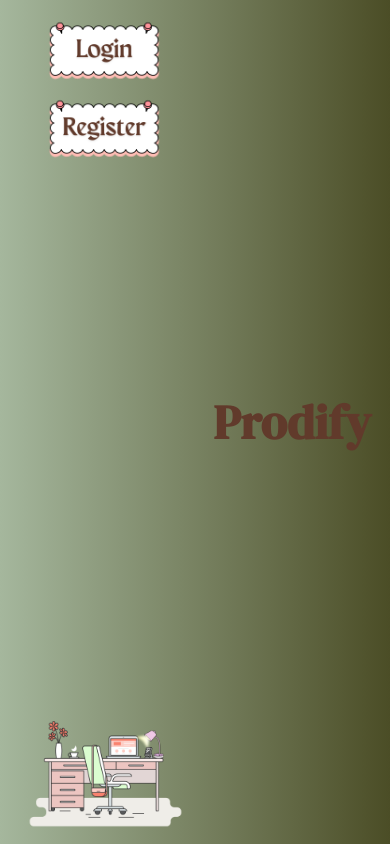
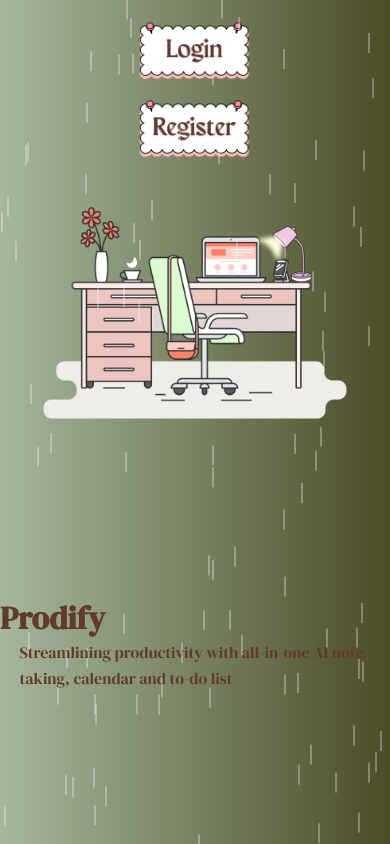
Before and after one commit to xxcel3/prodify-app, a React (Vite) app in the folder frontend/: page /landing in a window 390 px wide. Built offline with nearby package versions, Linux system fonts and the light colour scheme; no server answers.

Commit message:
Rain and Tagline

```diff
--- /dev/null
+++ b/frontend/src/components/RainOverlay.jsx
@@ -0,0 +1,31 @@
+import React, { useEffect, useRef } from "react"
+import "../styles/RainOverlay.css"
+
+const RainOverlay = () => {
+  const containerRef = useRef(null)
+
+  useEffect(() => {
+    const container = containerRef.current
+    if (!container) return
+
+    // Clear previous drops if any
+    container.innerHTML = ""
+
+    const numDrops = 100
+    for (let i = 0; i < numDrops; i++) {
+      const drop = document.createElement("div")
+      drop.className = "drop"
+
+      // Randomize position and animation
+      drop.style.left = `${Math.random() * 100}%`
+      drop.style.animationDuration = `${1 + Math.random() * 1.5}s`
+      drop.style.animationDelay = `${Math.random() * 2}s`
+
+      container.appendChild(drop)
+    }
+  }, [])
+
+  return <div ref={containerRef} className="rain-overlay" />
+}
+
+export default RainOverlay
--- a/frontend/src/components/TypingTitle.jsx
+++ b/frontend/src/components/TypingTitle.jsx
@@ -39,6 +39,9 @@ const TypingTitle = () => {
     <h1 className="typing-title">
       {text}
       <span className="cursor">|</span>
+      <p className="typing-subtitle">
+        Streamlining productivity with all-in-one AI note taking, calendar and to-do list
+      </p>
     </h1>
   )
 }
--- a/frontend/src/pages/Landing.jsx
+++ b/frontend/src/pages/Landing.jsx
@@ -4,11 +4,20 @@ import LoginButton from "../components/LoginButton"
 import RegisterButton from "../components/RegisterButton"
 import TypingTitle from "../components/TypingTitle"
 import Desk from "../components/Desk"
+import RainOverlay from "../components/RainOverlay"
 
 const Landing = () => {
   return (
     <div className="landing-container">
+      <RainOverlay />
+      {/* RIGHT COLUMN — Typing */}
+      <div className="right-column">
+        <div className="right-inner">
+          <TypingTitle />
+        </div>
+      </div>
 
+      {/* LEFT COLUMN — Buttons + Desk */}
       <div className="desk-column">
         <div className="buttons-box">
           <LoginButton />
@@ -18,9 +27,6 @@ const Landing = () => {
           <Desk />
         </div>
       </div>
-      <div className="right-column ">
-          <TypingTitle />
-      </div>
     </div>
   )
 }
--- a/frontend/src/styles/Landing.css
+++ b/frontend/src/styles/Landing.css
@@ -1,64 +1,87 @@
-/* Make sure the entire page takes up full height */
+/* Full height for root */
 html, body, #root {
   margin: 0;
   padding: 0;
   height: 100%;
 }
 
-/* Main layout container: split into two columns */
+/* === Layout container === */
 .landing-container {
   display: flex;
-  height: 100vh; /* Full screen height */
+  flex-direction: row;
   width: 100vw;
-  background: linear-gradient(to right, #a5b79d, #4b4d26); /* Soft green gradient */
+  height: 100vh;
+  background: linear-gradient(to right, #a5b79d, #4b4d26);
   overflow: hidden;
 }
 
-/* LEFT COLUMN — holds buttons + desk */
+/* === Left column === */
 .desk-column {
-  flex: 1; /* Takes up 50% of width */
+  flex: 1;
   display: flex;
-  flex-direction: column; /* Stack buttons and desk vertically */
+  flex-direction: column;
+  justify-content: space-between;
   align-items: center;
-  justify-content: space-between; /* Space out buttons and desk */
   padding: 1rem;
-  height: 100%;
   box-sizing: border-box;
 }
 
-/* RIGHT COLUMN - Title */
+/* === Right column === */
 .right-column {
   flex: 1;
   display: flex;
   align-items: center;
   justify-content: center;
-  height: 100%;
+  position: relative;
+  overflow: hidden;
 }
 
-/* BUTTONS — centered in top part of left column */
+/* Needed so RainOverlay is positioned inside this */
+.right-inner {
+  position: relative;
+  width: 100%;
+  height: 100%;
+  display: flex;
+  align-items: center;
+  justify-content: center;
+}
+
+/* === Buttons === */
 .buttons-box {
   display: flex;
-  flex-direction: row;  /* Side-by-side by default */
-  flex-wrap: wrap;      /* Wrap if space is tight */
+  flex-direction: row;
   gap: 0.5rem;
+  flex-wrap: wrap;
   justify-content: center;
   align-items: center;
   width: 100%;
-  max-width: 100%;
 }
 
-/* SMALL SCREENS — stack buttons vertically */
+/* Stack vertically on narrow screens */
 @media (max-width: 640px) {
   .buttons-box {
     flex-direction: column;
   }
 }
 
-/* DESK WRAPPER — fills remaining space and anchors image to bottom */
+/* === Desk === */
 .desk-wrapper {
   width: 100%;
-  flex-grow: 1; /* Fills remaining vertical space */
+  flex-grow: 1;
   display: flex;
   justify-content: center;
-  align-items: flex-end; /* Align desk image to bottom */
+  align-items: flex-end;
 }
+
+/* === Responsive stacking for mobile === */
+@media (max-width: 768px) {
+  .landing-container {
+    flex-direction: column-reverse;
+  }
+
+  .desk-column,
+  .right-column {
+    width: 100%;
+    height: 50%;
+  }
+}
--- /dev/null
+++ b/frontend/src/styles/RainOverlay.css
@@ -0,0 +1,22 @@
+.rain-overlay {
+  position: absolute;
+  inset: 0;
+  pointer-events: none;
+  overflow: hidden;
+  z-index: 0; /* This ensures it stays behind */
+}
+
+.drop {
+  position: absolute;
+  top: -10px;
+  width: 2px;
+  height: 20px;
+  background: rgba(255, 255, 255, 0.3);
+  animation: fall linear infinite;
+}
+
+@keyframes fall {
+  to {
+    transform: translateY(110vh);
+  }
+}
--- a/frontend/src/styles/TypingTitle.css
+++ b/frontend/src/styles/TypingTitle.css
@@ -1,20 +1,39 @@
+.typing-title-container {
+  text-align: center;
+  color: #613a2b;
+  padding: 1rem;
+}
+
+/* Title: responsive font using clamp + vw */
 .typing-title {
   font-family: 'DM Serif Display', serif;
-  font-size: clamp(3rem, 6vw, 10rem); /* scales with screen size */
+  font-size: clamp(2rem, 8vw, 5rem);  /* min 2rem, max 5rem, scales with viewport */
   font-weight: bold;
+  margin-bottom: 1rem;
   color: #613a2b;
-  white-space: nowrap;
-  overflow: hidden;
-  display: inline-block;
 }
 
+/* Blinking cursor */
 .cursor {
-  margin-left: 4px;
+  display: inline-block;
   animation: blink 1s step-end infinite;
 }
 
 @keyframes blink {
-  50% {
+  from, to {
     opacity: 0;
   }
+  50% {
+    opacity: 1;
+  }
 }
+
+/* Subtitle: also responsive */
+.typing-subtitle {
+  font-size: clamp(1rem, 2.5vw, 1.5rem);  /* scales smoothly on all screen sizes */
+  color: #613a2b;
+  max-width: 90%;
+  margin: 0 auto;
+  font-weight: 400;
+  line-height: 1.6;
+}
```
